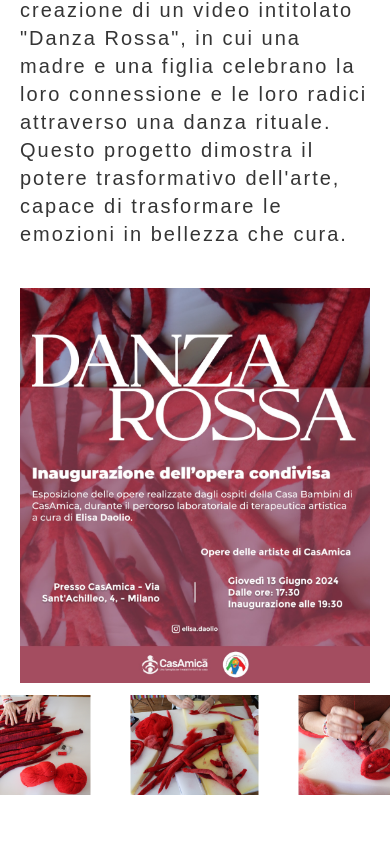
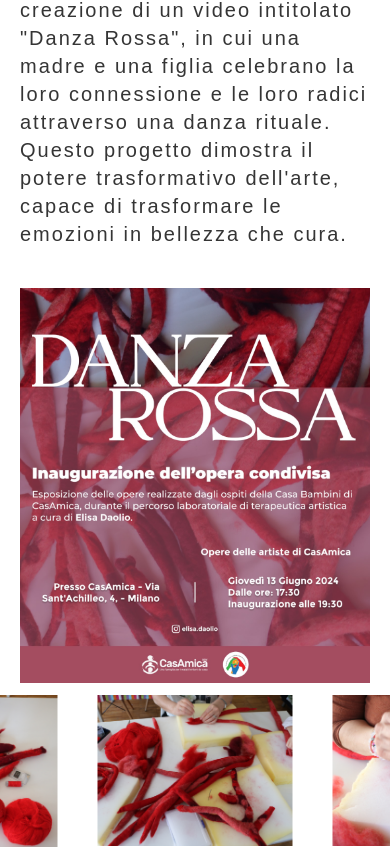
Before and after one commit to matttre3/elisa-arteterapia, a Next.js app: page /portfolio in a window 390 px wide. Shown: the part 836-1683 px from the top of the page. Before the commit the page ends 1631 px from the top, so only its background shows below. Built offline with nearby package versions, Linux system fonts and the light colour scheme.

Commit message:
feat: adding responsivenes to slider

```diff
--- a/components/Servizi/Gallery.tsx
+++ b/components/Servizi/Gallery.tsx
@@ -24,12 +24,11 @@ export default function Gallery({ galleryType, images }: GalleryProps) {
         <div className="overflow-hidden" ref={emblaRef}>
           <div className="flex gap-10">
             {images.map((image, index) => (
-              <div className="flex-[0_0_33%]">
+              <div className="flex-[0_0_50%] md:flex-[0_0_32%]">
                 <Image
                   key={index}
                   src={image}
                   alt="prova"
-                  className="cursor-pointer object-cover"
                   width={600}
                   height={200}
                 />
```
